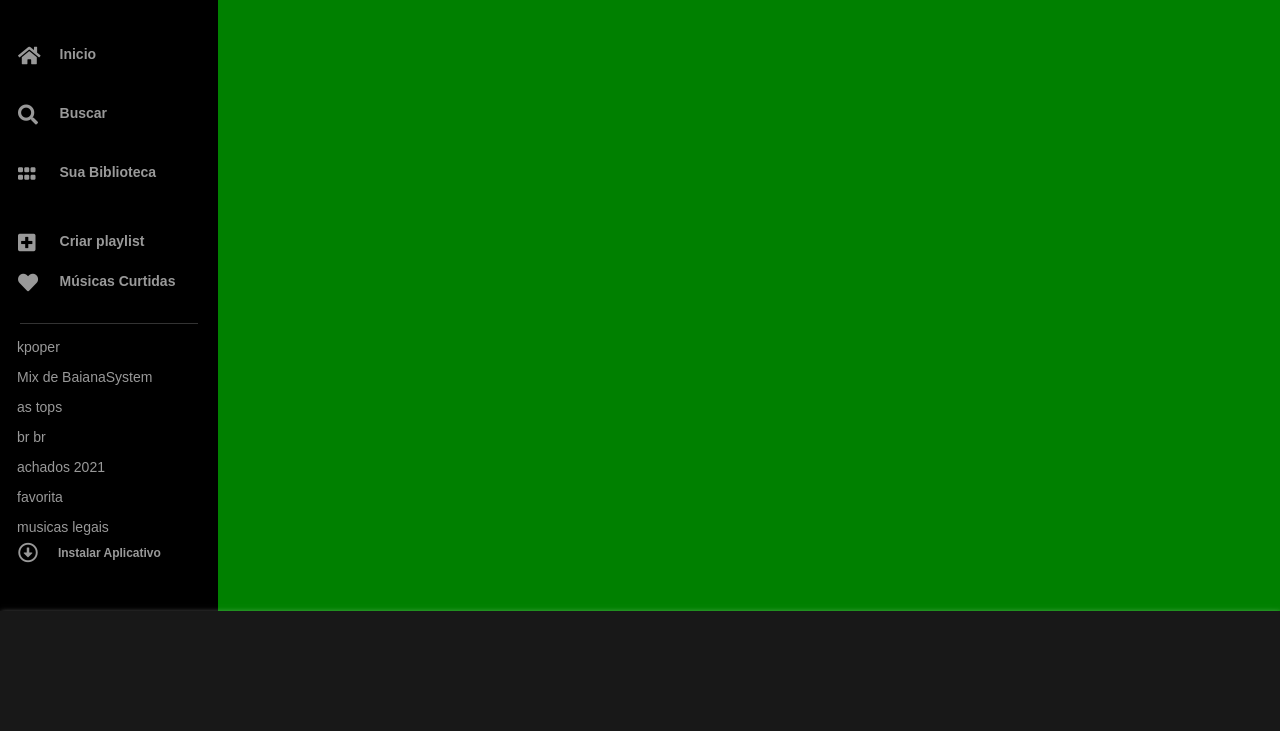
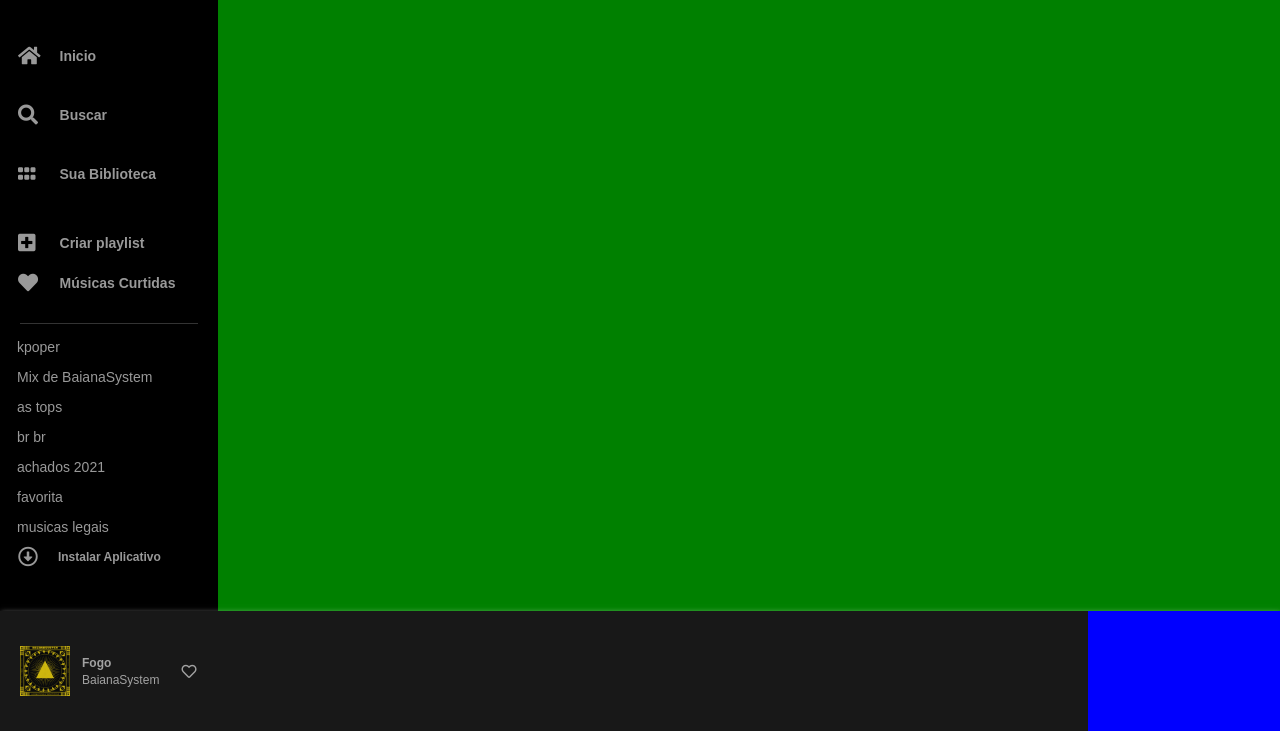
Before and after one commit to NataliaFrancisca/Spotify-Clone, a website: page index.html in a window 1280 px wide. Shown: the part 69-800 px from the top of the page. Drawn offline with Linux system fonts and the light colour scheme.

Commit message:
player: criando a 1/3 do player

```diff
--- a/index.html
+++ b/index.html
@@ -13,9 +13,7 @@
 <body>
 
     <main>
-
         <section class="menu">
-
             <div class="menu-logo">
                 <a href="#" class="menu-logo-link">
                     <i class="fab fa-spotify"></i>
@@ -112,13 +110,42 @@
                     <span>Instalar Aplicativo</span>
                 </a>
             </div>
-
-
         </section>
 
 
         <section class="catalog"></section>
-        <section class="player"></section>
+        <section class="player">
+
+            <div class="player-music-info">
+
+            <img src="images/fogo-baianasystem-album.jpg" alt="">
+
+                <div class="about-music">
+                    <ul class="about-music-items">
+                        <li class="about-music-item">
+                            <a href="" class="about-music-link">Fogo</a>
+                        </li>
+                        <li class="about-music-item">
+                            <a href="" class="about-music-link">BaianaSystem</a>
+                        </li>
+                    </ul>
+                </div>
+
+            <a href="" class="icon-like-music"><i class="far fa-heart"></i></a>
+
+            </div>
+
+            <div class="player-music-control-buttons">
+
+            </div>
+
+            <div class="player-page-control-buttons">
+
+            </div>
+
+
+
+        </section>
 
     </main>
 
--- a/scss/abstracts/_mixins.scss
+++ b/scss/abstracts/_mixins.scss
@@ -3,3 +3,24 @@
     justify-content: $justCont;
     align-items: $alignIte;
 }
+
+@mixin spanStyle($fontS: 1.2rem){
+    font-size: $fontS;
+    font-family: 'Source Sans Pro', sans-serif;
+    font-weight: 550;
+}
+
+@mixin linkStyle($padding-left: 1rem){
+    color: color(white-light);
+    transition: color .2;
+    display: flex;
+    align-items: center;
+    text-decoration: none;
+    padding-left: $padding-left;
+}
+
+@mixin iconStyle{
+    font-size: 2rem;
+    display: flex;
+    align-self: center;
+}
--- /dev/null
+++ b/scss/components/_info-music.scss
@@ -0,0 +1,38 @@
+.about-music{
+    padding-left: .2rem;
+
+    &-items{
+        padding-left: 1rem;
+    }
+
+    &-item:first-child{
+
+        margin-bottom: .3rem;
+
+        a{
+            font-weight: 600;
+        }
+    }
+
+    &-link{
+        color: color(white-light);
+        text-decoration: none;
+        font-size: 1.2rem;
+
+        &:hover{
+            color: color(white-dark);
+        }
+    }
+
+}
+
+.icon-like-music{
+    padding-left: 2.2rem;
+    text-decoration: none;
+    color: color(white-light);
+
+
+    i{
+        font-size: 1.5rem;
+    }
+}
--- a/scss/components/_nav.scss
+++ b/scss/components/_nav.scss
@@ -15,11 +15,9 @@
     }
 
     &-link{
-        padding-left: 1rem;
-        display: flex;
-        text-decoration: none;
-        color: color(white-light);
-        transition: color .2s;
+
+        @include linkStyle(1rem);
+
 
         &:hover{
             color: color(white-dark);
@@ -27,16 +25,12 @@
 
         i{
             width: 20%;
-            font-size: 2rem;
-            display: flex;
-            align-self: center;
+            @include iconStyle;
         }
 
         span{
             width: 80%;
-            font-size: 1.4rem;
-            font-family: 'Source Sans Pro', sans-serif;
-            font-weight: 550;
+            @include spanStyle(1.4rem)
         }
     }
 
@@ -75,11 +69,8 @@
     }
 
     &-link{
-        padding-left: 1rem;
-        display: flex;
-        text-decoration: none;
-        color: color(white-light);
-        transition: color .4s;
+
+        @include linkStyle(1rem);
 
         font-size: 1.4rem;
         font-family: 'Source Sans Pro', sans-serif;
@@ -94,10 +85,8 @@
 
 .menu-download-app{
     width: 100%;
-    margin-top: .8rem;
-
+    margin-top: 1.2rem;
     @include flexPosition(space-around, flex-start);
-
 
     &-link{
         width: 100%;
@@ -110,16 +99,12 @@
 
         i{
             width: 20%;
-            font-size: 2rem;
-            display: flex;
-            align-self: center;
+            @include iconStyle;
         }
 
         span{
             width: 80%;
-            font-size: 1.2rem;
-            font-family: 'Source Sans Pro', sans-serif;
-            font-weight: 550;
+            @include spanStyle;
         }
 
         &:hover{
--- a/scss/layout/_player.scss
+++ b/scss/layout/_player.scss
@@ -4,5 +4,62 @@
     grid-area: player;
     background-color: color(grey);
 
+    display: grid;
+    grid-template-columns: 25% 60% 15%;
+    grid-template-rows: 100%;
+
+    grid-template-areas:
+    "music-info music-buttons-control page-buttons-control";
+
     box-shadow: 1px 2px 6px color(white-light);
+
+    &-music-info{
+        grid-area: music-info;
+        padding-left: 2rem;
+        @include flexPosition(flex-start);
+
+        img{
+            height: 5rem;
+            width: 5rem;
+            object-fit: cover;
+        }
+
+        .about-music{
+            padding-left: .2rem;
+
+            &-items{
+                list-style: none;
+            }
+
+            &-name{
+                padding-left: 1rem;
+                color: color(white-dark);
+                font-size: 1.2rem;
+                font-weight: 600;
+                margin-bottom: .3rem;
+            }
+
+            &-author{
+                padding-left: 1rem;
+                font-size: 1rem;
+                color: color(white-light);
+            }
+        }
+    }
+
+
+
+
+
+
+
+
+    &-music-control-buttons{
+        grid-area: music-buttons-control;
+    }
+
+    &-page-control-buttons{
+        grid-area: page-buttons-control;
+        background-color: blue;
+    }
 }
--- a/scss/main.scss
+++ b/scss/main.scss
@@ -8,3 +8,4 @@
 
 @import "components/logo";
 @import "components/nav";
+@import "components/info-music";
```
Also changed, not shown: css/main.css, images/fogo-baianasystem-album.jpg (added).
